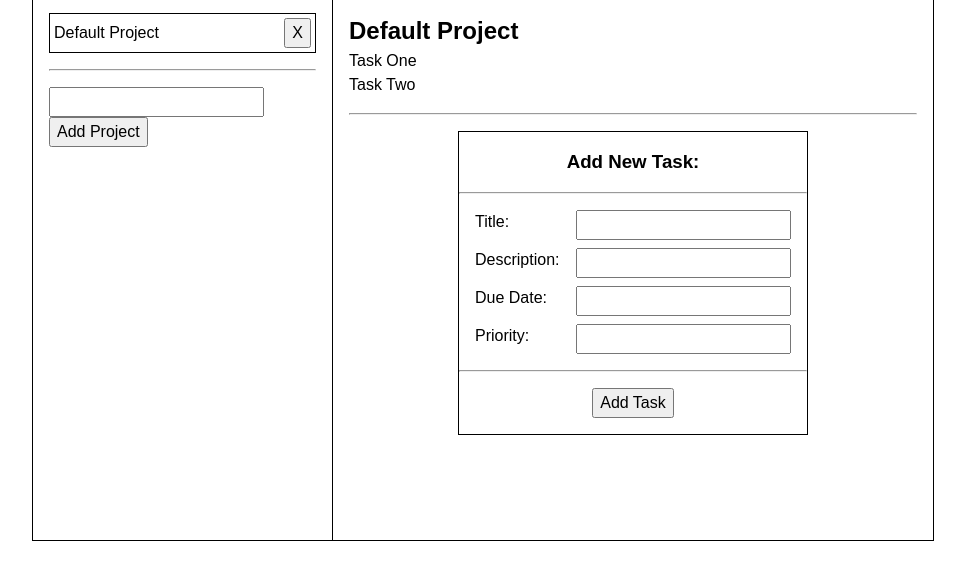
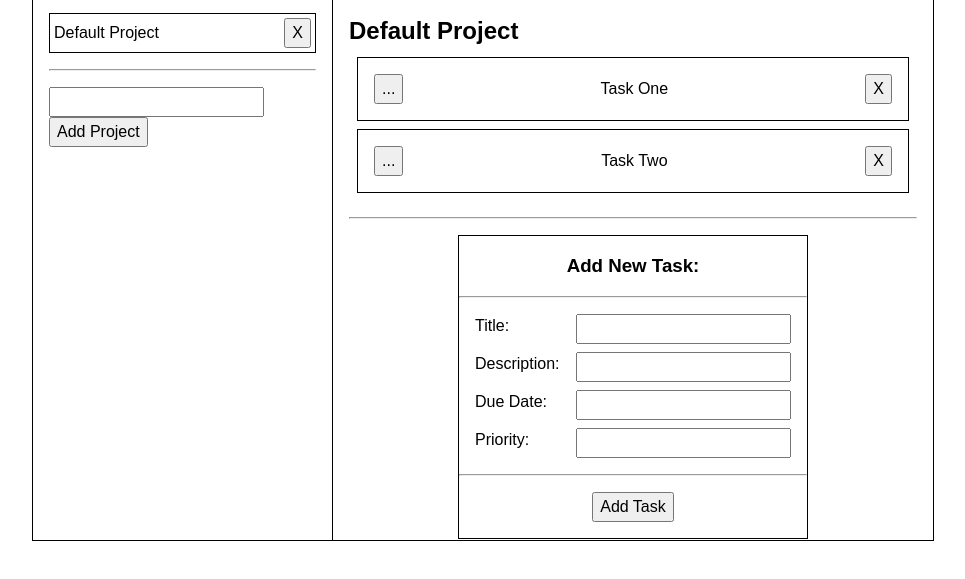
Before and after one commit to ryangholland/todo-list, a website built with webpack: page dist/index.html in a window 1280 px wide. Shown: the part 219-798 px from the top of the page, without its empty margins (157-1122 px from the left). Built offline with nearby package versions, Linux system fonts and the light colour scheme.

Commit message:
Add styling for task items

```diff
--- a/src/index.js
+++ b/src/index.js
@@ -153,7 +153,19 @@ const displayController = (() => {
     clearElement(taskListDiv);
     activeTasks.forEach((task) => {
       let newDiv = document.createElement("div");
-      newDiv.textContent = task.title;
+
+      let expandBtn = document.createElement("button");
+      let titleDiv = document.createElement("div");
+      let deleteBtn = document.createElement("button");
+
+      expandBtn.textContent = "..."
+      titleDiv.textContent = task.title;
+      deleteBtn.textContent = "X";
+
+      newDiv.append(expandBtn);
+      newDiv.append(titleDiv);
+      newDiv.append(deleteBtn)
+
       taskListDiv.append(newDiv);
     });
   };
--- a/src/style.css
+++ b/src/style.css
@@ -132,3 +132,14 @@ h3 {
   opacity: 0.7;
   cursor: pointer;
 }
+
+#task-list > div {
+  display: flex;
+  gap: 1rem;
+  border: solid 1px black;
+  padding: 1rem;
+  margin: 0.5rem;
+
+  justify-content: space-between;
+  align-items: center;
+}
```
Also changed, not shown: dist/bundle.js.
